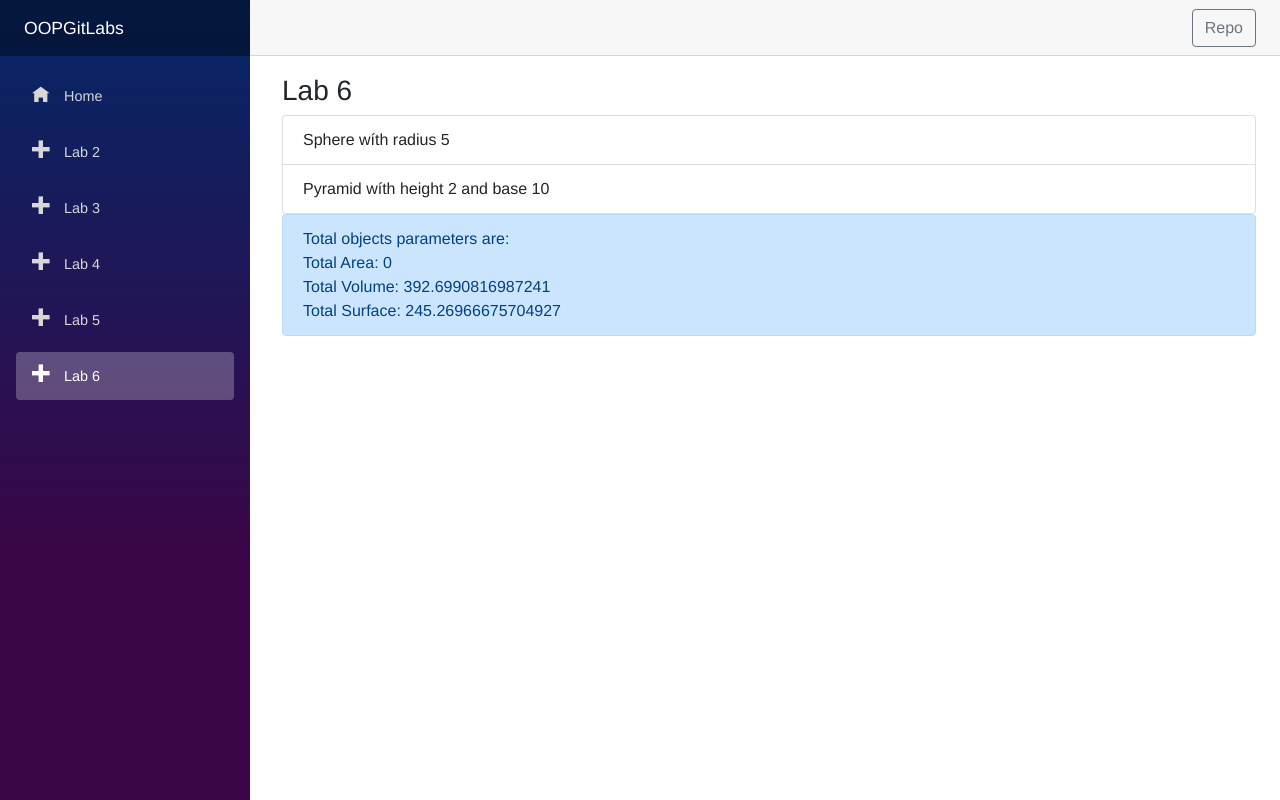
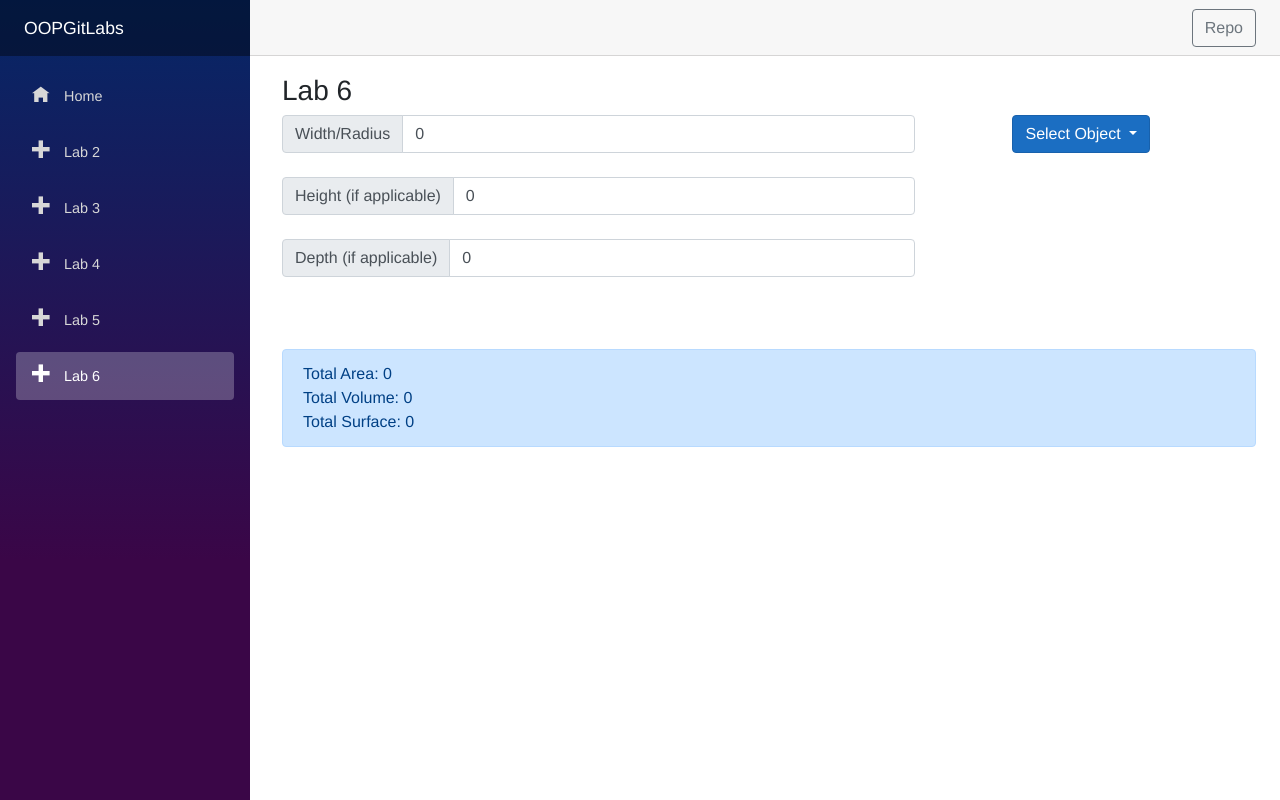
Before and after one commit to xsecka04/OOPGitLabs, an ASP.NET Core app: page /lab6 in a window 1280 px wide. Run offline with ASP.NET Core 8, Linux system fonts and the light colour scheme; style sheets or scripts are compiled from the project's sources.

Commit message:
Added L6 w interactivity

```diff
--- a/Pages/Lab6.razor
+++ b/Pages/Lab6.razor
@@ -9,12 +9,75 @@
     input[type=number] {
         -moz-appearance: textfield;
     }
+
+    #wrapper {
+        display: flex;
+        justify-content: center;
+    }
+
+    #left {
+        flex: 0 0 65%;
+        margin-right: 10%;
+    }
+
+    #right {
+        flex: 1;
+    }
+
 </style>
 
 
 <h3>Lab 6</h3>
+<div id="wrapper">
+    <div id="left">
+        <EditForm Model="@m5" class="form-horizontal" style="">
+            <div class="input-group">
+                <div class="input-group-prepend">
+                    <div class="input-group-text">Width/Radius</div>
+                </div>
+                <input @bind="m5.no1" class="form-control" placeholder="Insert Real number" />
+            </div>
+            <br>
+            <div class="input-group">
+                <div class="input-group-prepend">
+                    <div class="input-group-text">Height (if applicable)</div>
+                </div>
+                <input @bind="m5.no2" class="form-control" placeholder="Insert Real number" />
+            </div>
+            <br>
+            <div class="input-group">
+                <div class="input-group-prepend">
+                    <div class="input-group-text">Depth (if applicable)</div>
+                </div>
+                <input @bind="m5.no3" class="form-control" placeholder="Insert Real number" />
+            </div>
+            <br>
+        </EditForm>
+    </div>
 
+    <div id="right">
+        <div class="dropdown">
+            <button class="btn btn-primary dropdown-toggle mx-auto" type="button" id="dropdownMenu2" data-toggle="dropdown" aria-haspopup="true" aria-expanded="false">
+                Select Object
+            </button>
+            <div class="dropdown-menu" aria-labelledby="dropdownMenu2">
+                <button class="dropdown-item" type="button" @onclick="() => m5.objList.Add(new Kruh(m5.no1))">Kruh</button>
+                <button class="dropdown-item" type="button" @onclick="() => m5.objList.Add(new Elipsa(m5.no1, m5.no2))">Elipsa</button>
+                <button class="dropdown-item" type="button" @onclick="() => m5.objList.Add(new Obdelnik(m5.no1, m5.no2))">Obdelnik</button>
+                <button class="dropdown-item" type="button" @onclick="() => m5.objList.Add(new Trojuhelnik(m5.no1, m5.no2))">Trojuhelnik</button>
+                <div class="dropdown-divider"></div>
+                <button class="dropdown-item" type="button" @onclick="() => m5.objList.Add(new Koule(m5.no1))">Koule</button>
+                <button class="dropdown-item" type="button" @onclick="() => m5.objList.Add(new Jehlan(m5.no1, m5.no2))">Jehlan</button>
+                <button class="dropdown-item" type="button" @onclick="() => m5.objList.Add(new Valec(m5.no1, m5.no2))">Valec</button>
+                <button class="dropdown-item" type="button" @onclick="() => m5.objList.Add(new Kvadr(m5.no1, m5.no2, m5.no3))">Kvadr</button>
 
+            </div>
+        </div>
+    </div>
+</div>
+
+<br>
+<br>
 
 
 <ul class="list-group">
@@ -28,6 +91,7 @@
     @((MarkupString)m5.CalcTotalArea())
 </div>
 
+
 @code {
 
     KresliModel m5 = new KresliModel();
@@ -35,12 +99,15 @@
     public class KresliModel
     {
 
+        public double no1 { get; set; }
+        public double no2 { get; set; }
+        public double no3 { get; set; }
+
         public List<GrObjekt> objList = new List<GrObjekt>();
 
         public KresliModel()
         {
-            this.objList.Add(new Koule(5));
-            this.objList.Add(new Jehlan(10, 2));
+
         }
 
         public String CalcTotalArea()
@@ -60,7 +127,7 @@
                 }
             }
 
-            return "Total objects parameters are: <br>Total Area: " + totalArea + "<br>Total Volume: " + totalVolume + "<br>Total Surface: " + totalSurface;
+            return "Total Area: " + totalArea + "<br>Total Volume: " + totalVolume + "<br>Total Surface: " + totalSurface;
         }
     }
 }
--- a/wwwroot/index.html
+++ b/wwwroot/index.html
@@ -9,6 +9,9 @@
     <link href="css/bootstrap/bootstrap.min.css" rel="stylesheet" />
     <link href="css/app.css" rel="stylesheet" />
     <link href="OOPGitLabs.styles.css" rel="stylesheet" />
+    <script src="https://code.jquery.com/jquery-3.5.1.slim.min.js" integrity="sha384-DfXdz2htPH0lsSSs5nCTpuj/zy4C+OGpamoFVy38MVBnE+IbbVYUew+OrCXaRkfj" crossorigin="anonymous"></script>
+    <script src="https://cdn.jsdelivr.net/npm/popper.js@1.16.0/dist/umd/popper.min.js" integrity="sha384-Q6E9RHvbIyZFJoft+2mJbHaEWldlvI9IOYy5n3zV9zzTtmI3UksdQRVvoxMfooAo" crossorigin="anonymous"></script>
+    <script src="https://stackpath.bootstrapcdn.com/bootstrap/4.5.0/js/bootstrap.min.js" integrity="sha384-OgVRvuATP1z7JjHLkuOU7Xw704+h835Lr+6QL9UvYjZE3Ipu6Tp75j7Bh/kR0JKI" crossorigin="anonymous"></script>
 </head>
 
 <body>
```
Also changed, not shown: OOPGitLabs.csproj, _Imports.razor (line endings or trailing spaces).
